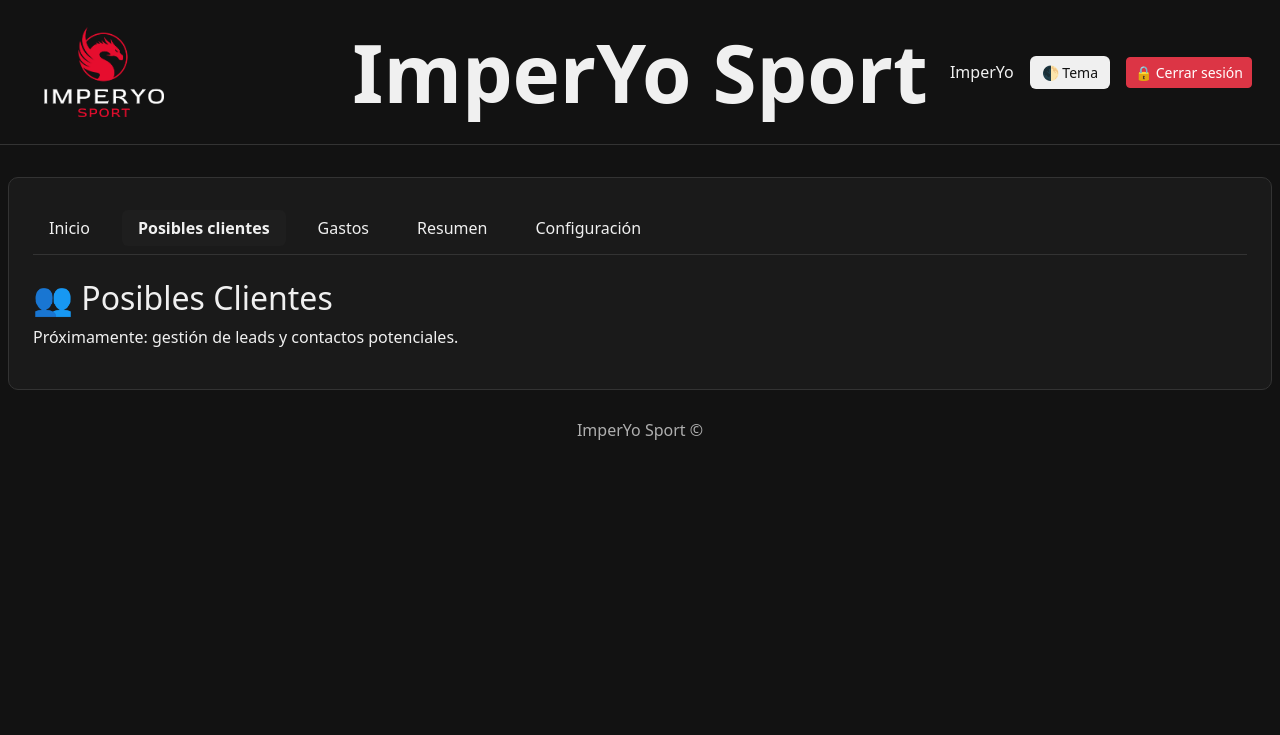
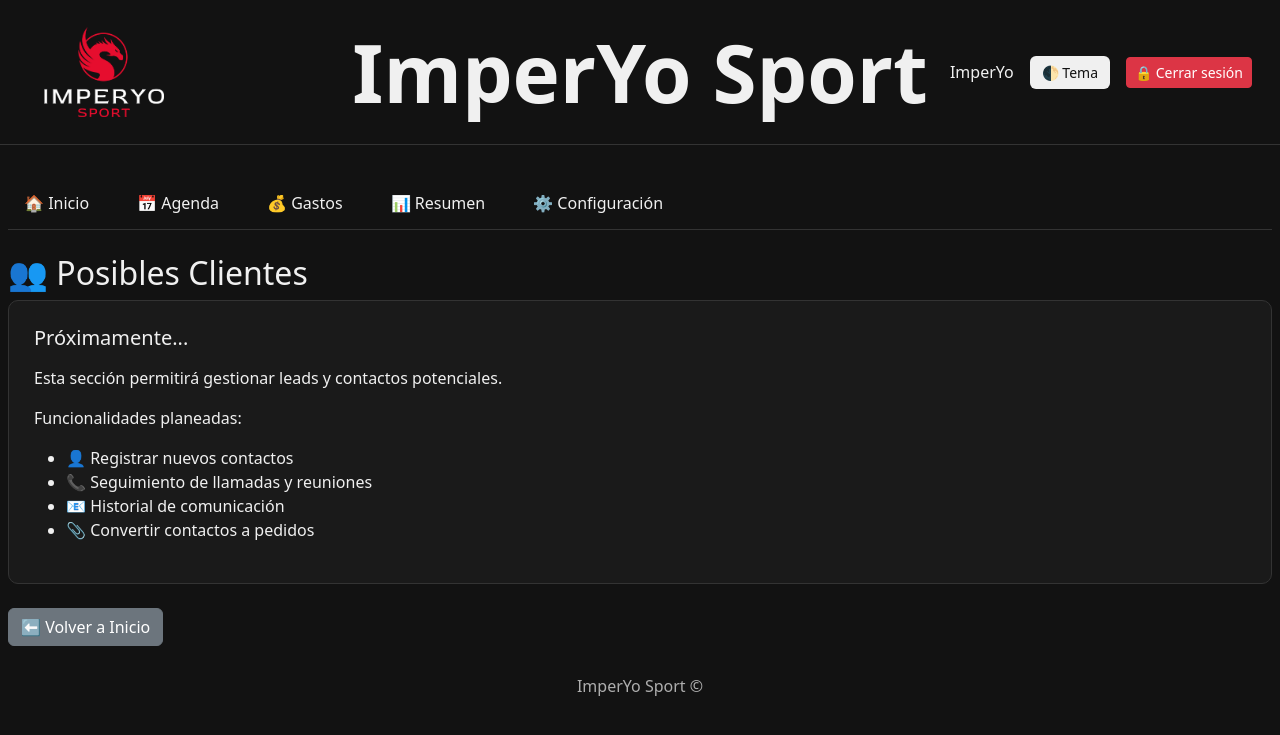
Before and after one commit to LuisPastorMartinez/imperyo_django, a Django app: page /pedidos/clientes/ in a window 1280 px wide. Shown: the top 735 px of the page. Run offline with Django 5.2, Linux system fonts and the light colour scheme; a user stored in the database is signed in.

Commit message:
agenda y posibles clientes

```diff
--- a/pedidos/templates/pedidos/posibles_clientes.html
+++ b/pedidos/templates/pedidos/posibles_clientes.html
@@ -1,14 +1,41 @@
 {% extends "base.html" %}
 {% block contenido %}
-<div class="card-custom p-4">
-    <nav class="navbar-nav-horizontal mb-4">
-        <a href="{% url 'pedidos_home' %}" class="nav-item {% if request.resolver_match.url_name == 'pedidos_home' %}active{% endif %}">Inicio</a>
-        <a href="{% url 'posibles_clientes' %}" class="nav-item {% if request.resolver_match.url_name == 'posibles_clientes' %}active{% endif %}">Posibles clientes</a>
-        <a href="{% url 'gastos' %}" class="nav-item {% if request.resolver_match.url_name == 'gastos' %}active{% endif %}">Gastos</a>
-        <a href="{% url 'resumen' %}" class="nav-item {% if request.resolver_match.url_name == 'resumen' %}active{% endif %}">Resumen</a>
-        <a href="{% url 'configuracion' %}" class="nav-item {% if request.resolver_match.url_name == 'configuracion' %}active{% endif %}">Configuración</a>
-    </nav>
-    <h2>👥 Posibles Clientes</h2>
-    <p>Próximamente: gestión de leads y contactos potenciales.</p>
+
+<!-- Menú de navegación -->
+<nav class="navbar-nav-horizontal mb-4">
+    {% if request.resolver_match.url_name != 'pedidos_home' %}
+    <a href="{% url 'pedidos_home' %}" class="nav-item {% if request.resolver_match.url_name == 'pedidos_home' %}active{% endif %}">🏠 Inicio</a>
+    {% endif %}
+    {% if request.resolver_match.url_name != 'agenda' %}
+    <a href="{% url 'agenda' %}" class="nav-item {% if request.resolver_match.url_name == 'agenda' %}active{% endif %}">📅 Agenda</a>
+    {% endif %}
+    {% if request.resolver_match.url_name != 'gastos' %}
+    <a href="{% url 'gastos' %}" class="nav-item {% if request.resolver_match.url_name == 'gastos' %}active{% endif %}">💰 Gastos</a>
+    {% endif %}
+    {% if request.resolver_match.url_name != 'resumen' %}
+    <a href="{% url 'resumen' %}" class="nav-item {% if request.resolver_match.url_name == 'resumen' %}active{% endif %}">📊 Resumen</a>
+    {% endif %}
+    {% if request.resolver_match.url_name != 'configuracion' %}
+    <a href="{% url 'configuracion' %}" class="nav-item {% if request.resolver_match.url_name == 'configuracion' %}active{% endif %}">⚙️ Configuración</a>
+    {% endif %}
+</nav>
+
+<h2>👥 Posibles Clientes</h2>
+
+<div class="card-custom mb-4">
+    <h5 class="section-title mb-3">Próximamente...</h5>
+    <p>Esta sección permitirá gestionar leads y contactos potenciales.</p>
+    <p>Funcionalidades planeadas:</p>
+    <ul>
+        <li>👤 Registrar nuevos contactos</li>
+        <li>📞 Seguimiento de llamadas y reuniones</li>
+        <li>📧 Historial de comunicación</li>
+        <li>📎 Convertir contactos a pedidos</li>
+    </ul>
 </div>
+
+<div class="d-flex gap-2">
+    <a href="{% url 'pedidos_home' %}" class="btn btn-secondary">⬅️ Volver a Inicio</a>
+</div>
+
 {% endblock %}
```
Also changed, not shown: pedidos/templates/pedidos/agenda.html (+10 -1 lines).
